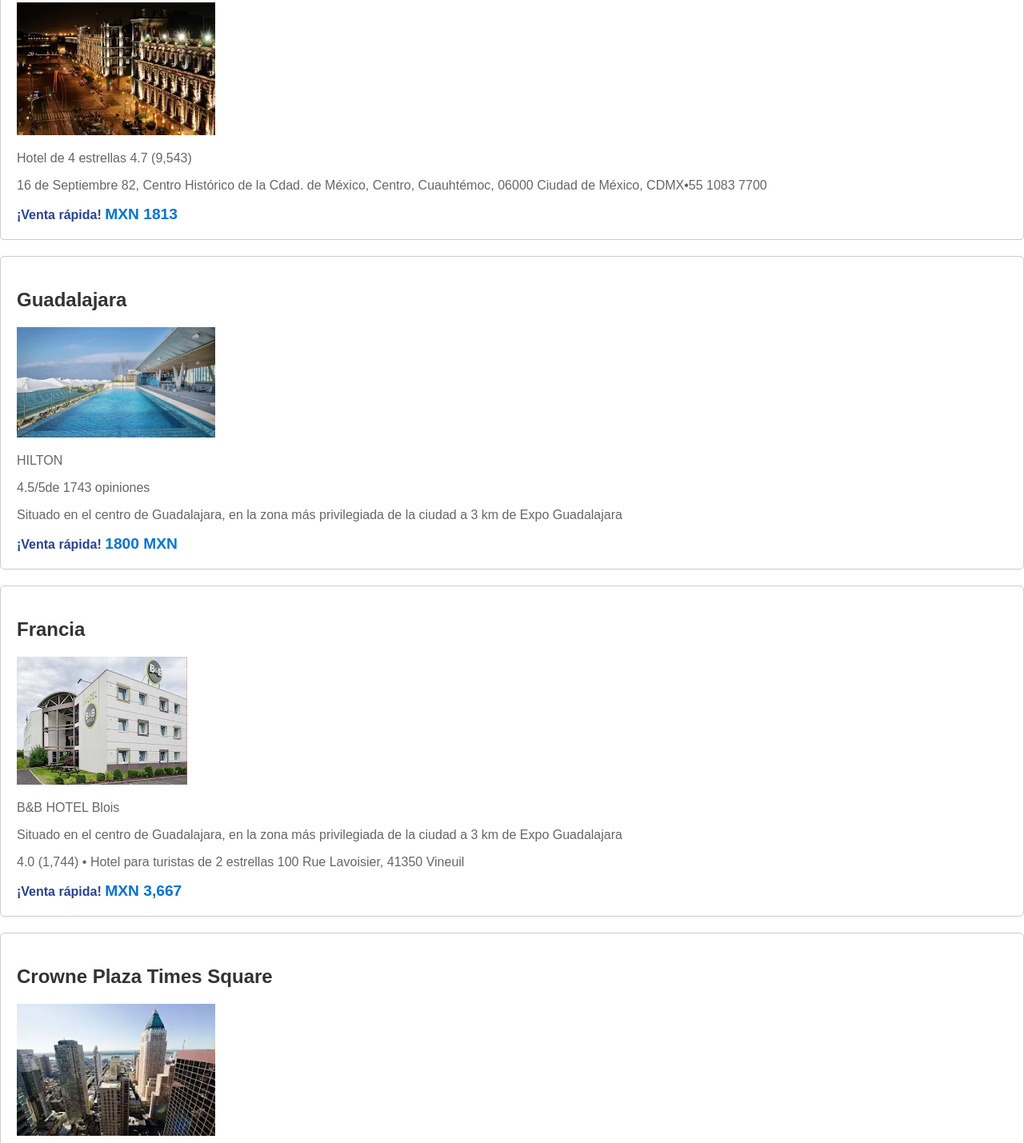
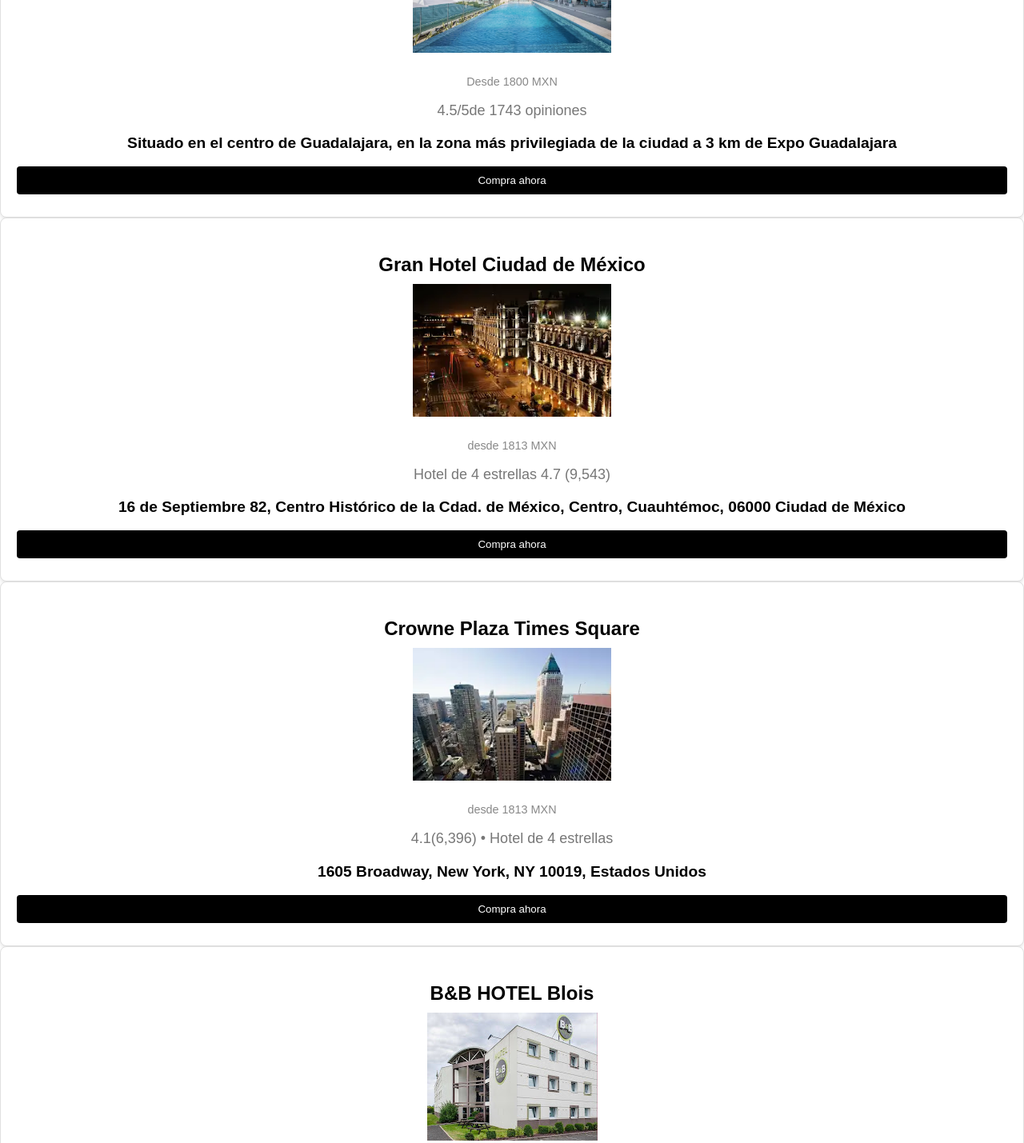
Before and after one commit to Andres200644/pf_Heredia_andres, a plain HTML site: page pages/hoteles.html in a window 1280 px wide. Shown: the part 1015-2444 px from the top of the page at 80% size. Drawn offline with Linux system fonts and the light colour scheme.

Commit message:
actualizacion de pagina

```diff
--- a/pages/hoteles.html
+++ b/pages/hoteles.html
@@ -43,41 +43,40 @@
   <img src="../assets/coliseo romano.jpg" alt="Tenerife">
 </div>
 </section>
-<div class="lugar">
-  <h1>Los mejores  al mejor precio</h1>
-  <h2>Gran Hotel Ciudad de México</h2>
-  <img src="../assets/hotel en cdmz.webp" alt="Parque Güell">
-  <p>Hotel de 4 estrellas 4.7 (9,543)</p>
-  <p>16 de Septiembre 82, Centro Histórico de la Cdad. de México, Centro, Cuauhtémoc, 06000 Ciudad de México, CDMX•55 1083 7700</p>
-  <span class="highlight">¡Venta rápida!</span>
-  <span class="price">MXN 1813</span>
+<div class="product-card">
+  <h3 class="product-name">HILTON</h3>
+  <img src="../assets/hotel hilton.avif" alt="Product Image">
+  <p class="product-financing">Desde 1800 MXN</p>
+  <p class="product-color">4.5/5de 1743 opiniones</p>
+  <p class="product-price">Situado en el centro de Guadalajara, en la zona más privilegiada de la ciudad a 3 km de Expo Guadalajara</p>
+  <button class="buy-now-button">Compra ahora</button>
 </div>
-  <div class="lugar">
-    <h2>Guadalajara</h2>
-    <img src="../assets/hotel hilton.avif" alt="Parque Güell">
-    <p>HILTON</p>
-    <p>4.5/5de 1743 opiniones</p>
-    <p>Situado en el centro de Guadalajara, en la zona más privilegiada de la ciudad a 3 km de Expo Guadalajara</p>
-    <span class="highlight">¡Venta rápida!</span>
-    <span class="price">1800 MXN </span>
-  </div>
-<div class="lugar">
-  <h2>Francia</h2>
-  <img src="../assets/hotel en francia (2).jpg" alt="Parque Güell">
-  <p>B&B HOTEL Blois </p>
-  <p>Situado en el centro de Guadalajara, en la zona más privilegiada de la ciudad a 3 km de Expo Guadalajara</p>
-  <p>4.0 (1,744) • Hotel para turistas de 2 estrellas 100 Rue Lavoisier, 41350 Vineuil</p>
-  <span class="highlight">¡Venta rápida!</span>
-  <span class="price">MXN 3,667 </span>
+<div class="product-card">
+  <h3 class="product-name">Gran Hotel Ciudad de México</h3>
+  <img src="../assets/hotel en cdmz.webp" alt="Product Image">
+  <p class="product-financing">desde 1813 MXN</p>
+  <p class="product-color">Hotel de 4 estrellas 4.7 (9,543)</p>
+  <p class="product-price">16 de Septiembre 82, Centro Histórico de la Cdad. de México, Centro, Cuauhtémoc, 06000 Ciudad de México</p>
+  <button class="buy-now-button">Compra ahora</button>
 </div>
-<div class="lugar">
-  <h2>Crowne Plaza Times Square</h2>
-  <img src="../assets/hotel en nueva york.webp" alt="Parque Güell">
-  <p>4.1(6,396) • Hotel de 4 estrellas</p>
-  <p> 1605 Broadway, New York, NY 10019, Estados Unidos</p>
-  <span class="highlight">¡Venta rápida!</span>
-  <span class="price">MXN 2,444</span>
+<div>
+  <div class="product-card">
+    <h3 class="product-name">Crowne Plaza Times Square</h3>
+    <img src="../assets/hotel en nueva york.webp" alt="Product Image">
+    <p class="product-financing">desde 1813 MXN</p>
+    <p class="product-color">4.1(6,396) • Hotel de 4 estrellas</p>
+    <p class="product-price">1605 Broadway, New York, NY 10019, Estados Unidos </p>
+    <button class="buy-now-button">Compra ahora</button>
 </div>
+<div class="product-card">
+  <h3 class="product-name">B&B HOTEL Blois</h3>
+  <img src="../assets/hotel en francia (2).jpg" alt="Product Image">
+  <p class="product-financing">desde 1813 MXN</p>
+  <p class="product-color">4.0 (1,744) • Hotel para turistas de 2 estrellas</p>
+  <p class="product-price">100 Rue Lavoisier , 41350 Vineuil, France </p>
+  <button class="buy-now-button">Compra ahora</button>
+</div>
+
   </span>
   <footer>
     <div class="footer-content">
--- a/style/style.css
+++ b/style/style.css
@@ -51,7 +51,56 @@
 form {
   display: flex;
 }
+.product-card {
+  background-color: #ffffff;
+  border: 1px solid #e0e0e0;
+  border-radius: 8px;
+  box-shadow: 0 2px 4px rgba(0, 0, 0, 0.1);
+  padding: 20px;
+  text-align: center;
+}
 
+.product-card img {
+  max-width: 20%;
+  height: auto;
+  margin-bottom: 10px;
+}
+
+.product-name {
+  font-size: 1.5rem;
+  margin-bottom: 10px;
+}
+
+.product-color {
+  color: #777;
+  margin-bottom: 10px;
+}
+
+.product-price {
+  font-weight: bold;
+  font-size: 1.2rem;
+  margin-bottom: 10px;
+}
+
+.product-financing {
+  font-size: 0.9rem;
+  color: #888;
+  margin-bottom: 10px;
+}
+
+.buy-now-button {
+  background-color: #000000;
+  color: #ffffff;
+  border: none;
+  padding: 10px 20px;
+  border-radius: 4px;
+  cursor: pointer;
+  transition: background-color 0.3s ease;
+}
+
+.buy-now-button:hover {
+  background-color: #0056b3;
+}
 
 .container {
   font-family: Arial, sans-serif;
```
